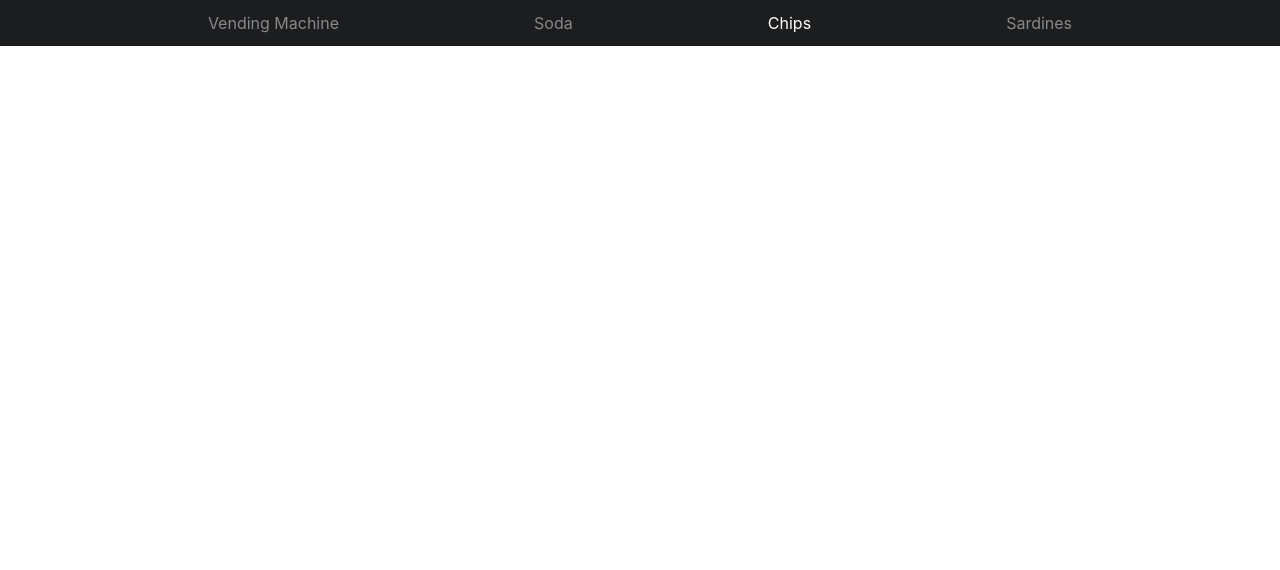
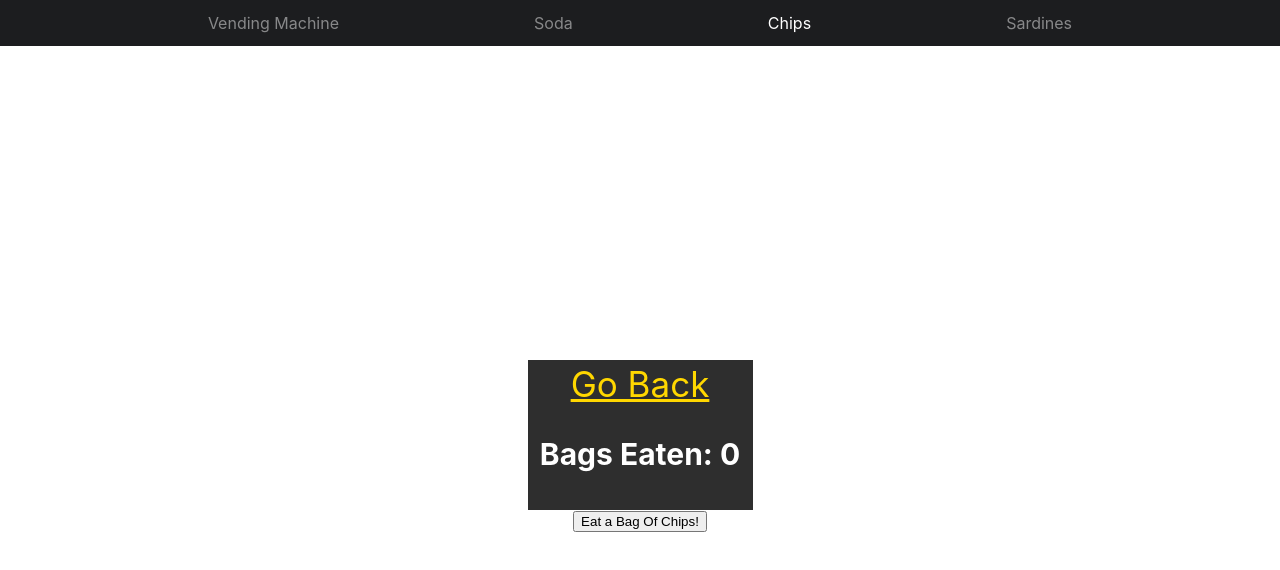
Before and after one commit to JoseBorbon/vending-machine-router-app, a React (Create React App) app: page /chips in a window 1280 px wide. Shown: the top 570 px of the page. Built offline with nearby package versions, Linux system fonts and the light colour scheme.

Commit message:
add routing and state for chips component

```diff
--- a/src/Components/Chips.jsx
+++ b/src/Components/Chips.jsx
@@ -1,8 +1,58 @@
 import React, { Component } from 'react';
+import { Link } from 'react-router-dom';
+import { v4 as uuid } from 'uuid';
+import Chip from './Chip';
+import './Chips.css';
+
+const URL =
+  'https://www.gogetdelivery.com/media/catalog/product/cache/1/image/1252x1252/9df78eab33525d08d6e5fb8d27136e95/2/8/2840019914cf.gif';
 
 class Chips extends Component {
+  constructor(props) {
+    super(props);
+    this.state = { chips: [], count: 0 };
+    this.addChips = this.addChips.bind(this);
+  }
+
+  addChips() {
+    this.setState((st) => {
+      console.log(this.props.imgSrc);
+      return {
+        chips: [
+          ...st.chips.slice(),
+          {
+            url: URL,
+            xCoord: -300 + Math.floor(Math.random() * 900),
+            yCoord: Math.floor(Math.random() * -300),
+          },
+        ],
+        count: st.count + 1,
+      };
+    });
+  }
   render() {
-    return <div></div>;
+    const chips = this.state.chips.map(({ url, yCoord, xCoord }, idx) => (
+      <Chip
+        key={uuid()}
+        src={url}
+        yCoord={yCoord}
+        xCoord={xCoord}
+        zIdx={-idx}
+        altText={'lays-bag-of-chips'}
+      />
+    ));
+    return (
+      <div className="Chips-container">
+        {chips}
+        <div className="count-container">
+          <Link className="Chips-go-back" to="/">
+            Go Back
+          </Link>
+          <h1>Bags Eaten: {this.state.count}</h1>
+        </div>
+        <button onClick={this.addChips}>Eat a Bag Of Chips!</button>
+      </div>
+    );
   }
 }
 
```
